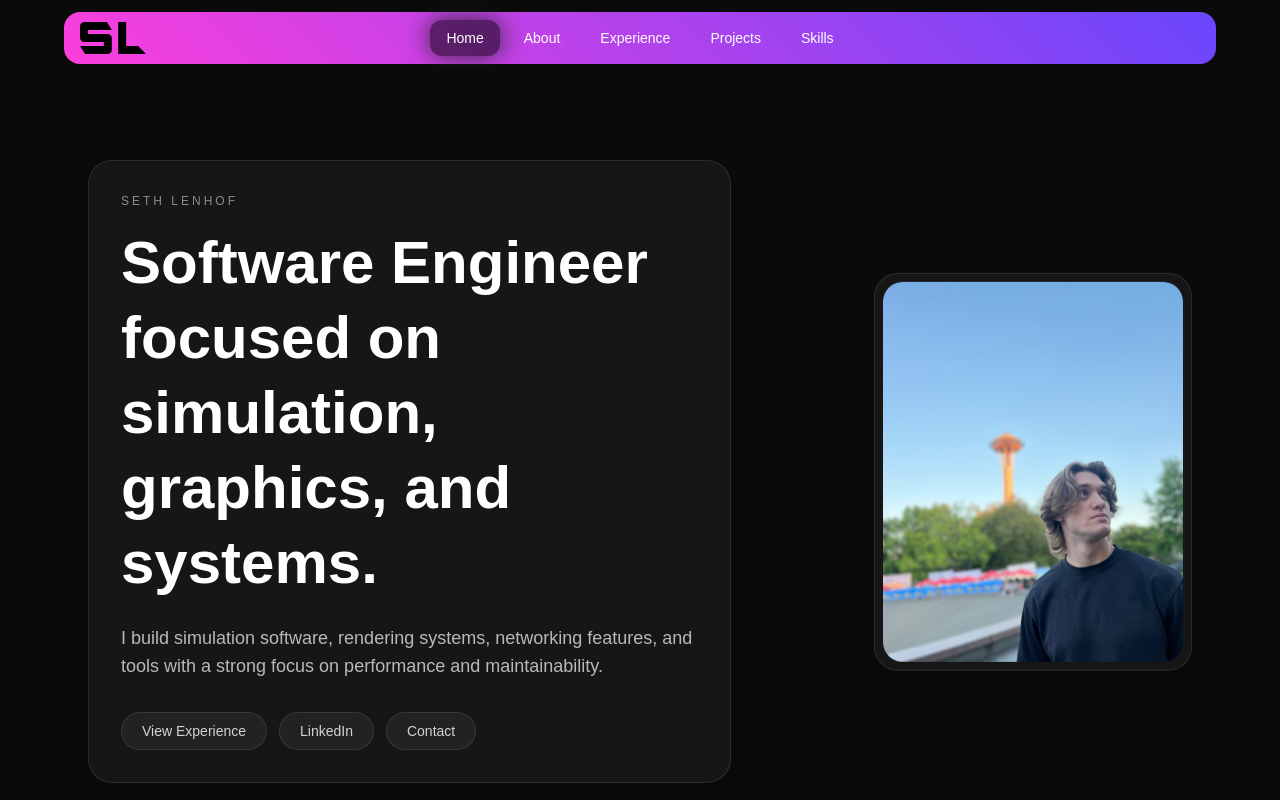
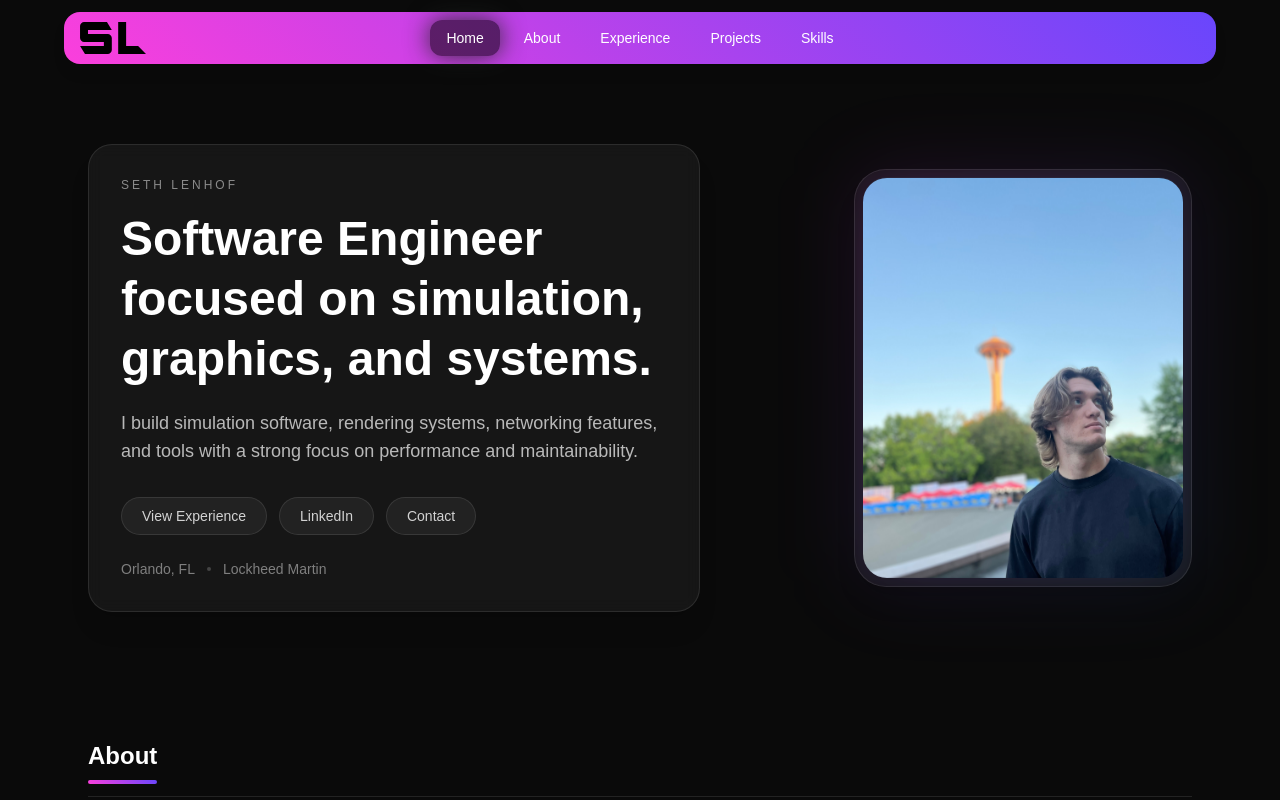
Before and after one commit to sethlenhof/website-mk2, a Next.js app: page / in a window 1280 px wide. Shown: the top 800 px of the page. Built offline with nearby package versions, Linux system fonts and the light colour scheme.

Commit message:
Hero styling

```diff
--- a/src/components/sections/Hero.tsx
+++ b/src/components/sections/Hero.tsx
@@ -1,38 +1,38 @@
 "use client";
 
+import PillButton from "@/components/ui/PillButton";
 import { site } from "@/data/site";
 import { scrollToSection } from "@/util/ScrollToSection";
-import PillButton from "@/components/ui/PillButton";
 
 export default function Hero() {
   return (
     <section
       id="home"
-      className="relative mx-auto max-w-6xl px-6 py-20 md:py-24"
+      className="relative mx-auto max-w-6xl px-6 py-16 md:py-20"
     >
       <div className="pointer-events-none absolute inset-0 -z-10 flex justify-center">
-        <div className="hero-glow h-72 w-[600px] rounded-full bg-blue-500/10 blur-3xl" />
+        <div className="hero-glow h-64 w-[520px] rounded-full bg-blue-500/10 blur-3xl" />
       </div>
 
-      <div className="grid items-center gap-8 lg:grid-cols-[1.2fr_0.8fr]">
+      <div className="grid items-center gap-10 lg:grid-cols-[1.15fr_0.85fr]">
+        <div>
           <div className="rounded-3xl border border-white/10 bg-white/5 p-8 shadow-xl backdrop-blur">
             <p className="hero-fade-1 text-xs uppercase tracking-[0.25em] text-white/50">
               {site.name}
             </p>
 
-          <h1 className="hero-fade-2 mt-4 text-4xl font-bold leading-tight text-white sm:text-5xl lg:text-6xl">
+            <h1 className="hero-fade-2 mt-4 text-3xl font-semibold leading-tight text-white sm:text-4xl lg:text-5xl">
               {site.headline}
             </h1>
 
-          <p className="hero-fade-3 mt-6 max-w-3xl text-base leading-7 text-white/70 sm:text-lg">
+            <p className="hero-fade-3 mt-5 max-w-2xl text-base leading-7 text-white/70 sm:text-lg">
               {site.subheadline}
             </p>
 
             <div className="hero-fade-4 mt-8 flex flex-wrap gap-3">
-            {/* <PillButton href={site.links.github} external>
-              GitHub
-            </PillButton> */}
-            <PillButton onClick={() => scrollToSection("experience")}>
+              <PillButton
+                onClick={() => scrollToSection("experience")}
+              >
                 View Experience
               </PillButton>
 
@@ -44,15 +44,26 @@ export default function Hero() {
                 Contact
               </PillButton>
             </div>
+
+            <div className="hero-fade-4 mt-6 flex flex-wrap items-center gap-3 text-sm text-white/45">
+              <span>{site.location}</span>
+              <span className="h-1 w-1 rounded-full bg-white/20" />
+              <span>Lockheed Martin</span>
+            </div>
+          </div>
         </div>
 
-        <div className="hero-fade-3 flex justify-center lg:justify-end">
-          <div className="hero-float overflow-hidden rounded-3xl border border-white/10 bg-white/5 p-2 shadow-xl backdrop-blur">
+        <div className="hero-fade-2 flex justify-center lg:justify-end">
+          <div className="hero-float relative">
+            <div className="absolute inset-0 rounded-[2rem] bg-gradient-to-br from-fuchsia-500/10 via-violet-500/10 to-blue-500/10 blur-2xl" />
+
+            <div className="relative overflow-hidden rounded-[2rem] border border-white/10 bg-white/5 p-2 shadow-xl backdrop-blur">
               <img
                 src="/images/profile/me.jpeg"
                 alt="Seth Lenhof"
-              className="h-[320px] w-[260px] rounded-[1.25rem] object-cover sm:h-[380px] sm:w-[300px]"
+                className="h-[300px] w-[250px] rounded-[1.5rem] object-cover sm:h-[360px] sm:w-[280px] lg:h-[400px] lg:w-[320px]"
               />
+            </div>
           </div>
         </div>
       </div>
```
Lines whose indentation alone changed are shown as unchanged.
